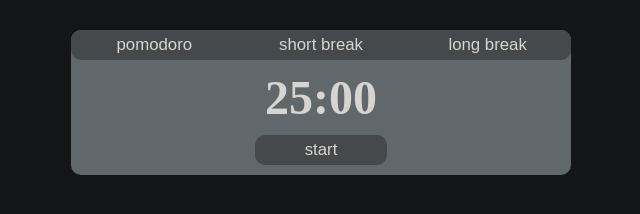
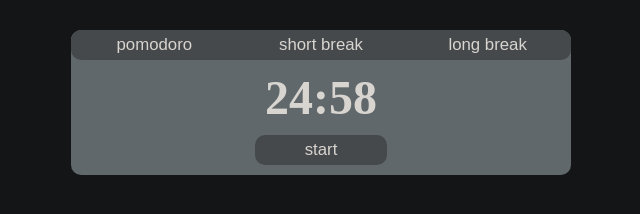
Before and after one commit to ImExtraPolite3/pomodoro-timer, a website built with webpack: page src/index.html in a window 1280 px wide. Both pictures are taken after a click on the button "start". Shown: the part 220-434 px from the top of the page, 319-959 px from the left. Built offline with nearby package versions, Linux system fonts and the light colour scheme.

Commit message:
first part of timer working

```diff
--- a/src/index.html
+++ b/src/index.html
@@ -12,7 +12,9 @@
         ><button id="short-break">short break</button
         ><button id="long-break">long break</button>
       </div>
-      <h1 id="timer">25:00</h1>
+      <h1 id="timer">
+        <span id="minutes">25</span>:<span id="seconds">00</span>
+      </h1>
       <button id="start-button">start</button>
     </div>
   </body>
--- a/src/index.js
+++ b/src/index.js
@@ -1 +1,4 @@
+import { minutesTimer, secondTimer, startPorodoro } from './porodoro_timer';
 import './style.css';
+
+startPorodoro();
--- /dev/null
+++ b/src/porodoro_timer.js
@@ -0,0 +1,38 @@
+let minutes = 24;
+let seconds = 59;
+
+function minutesTimer() {
+  const minutes_dom = document.getElementById('minutes');
+
+  minutes_dom.textContent = minutes--;
+}
+
+function secondTimer() {
+  const seconds_dom = document.getElementById('seconds');
+  const minutes_dom = document.getElementById('minutes');
+
+  if (minutes > -2) {
+    if (seconds == 59) {
+      minutesTimer();
+    }
+
+    seconds_dom.textContent = seconds--;
+
+    if (seconds < 0) {
+      seconds = 59;
+    }
+  } else if (minutes === -1) {
+    minutes_dom.textContent = '25';
+    seconds_dom.textContent = '00';
+  }
+}
+
+function startPorodoro() {
+  const start_button = document.getElementById('start-button');
+
+  start_button.addEventListener('click', () => {
+    setInterval(secondTimer, 1000);
+  });
+}
+
+export { minutesTimer, secondTimer, startPorodoro };
```
